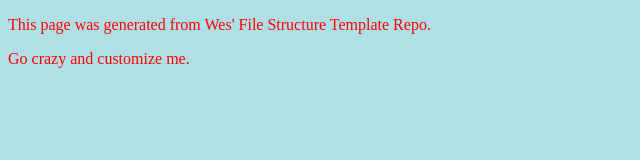
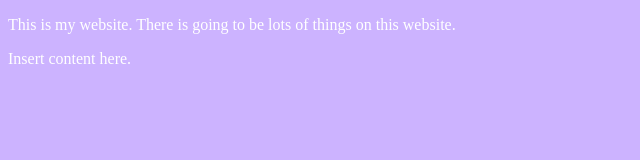
Before and after one commit to mihung2001/art101, a plain HTML site: page index.html in a window 1280 px wide. Shown: the whole page, without its empty margins (0-640 px from the left). Drawn offline with Linux system fonts and the light colour scheme.

Commit message:
Update index.html

```diff
--- a/index.html
+++ b/index.html
@@ -5,15 +5,15 @@
 	<link rel="stylesheet" type="text/css" href="css/site.css">
 </head>
 <style>
-	body {background-color: powderblue;}
+	body {background-color: rgb(204, 179, 255);}
 	h1   {color: blue;}
-	p    {color: red;}
+	p    {color: white;}
 </style>
 <body>
 	<main>
-		<p>This page was generated from Wes' File Structure Template Repo.</p>
+		<p>This is my website. There is going to be lots of things on this website.</p>
 
-		<p>Go crazy and customize me.</p>
+		<p>Insert content here.</p>
 	</main>
 
 
```
